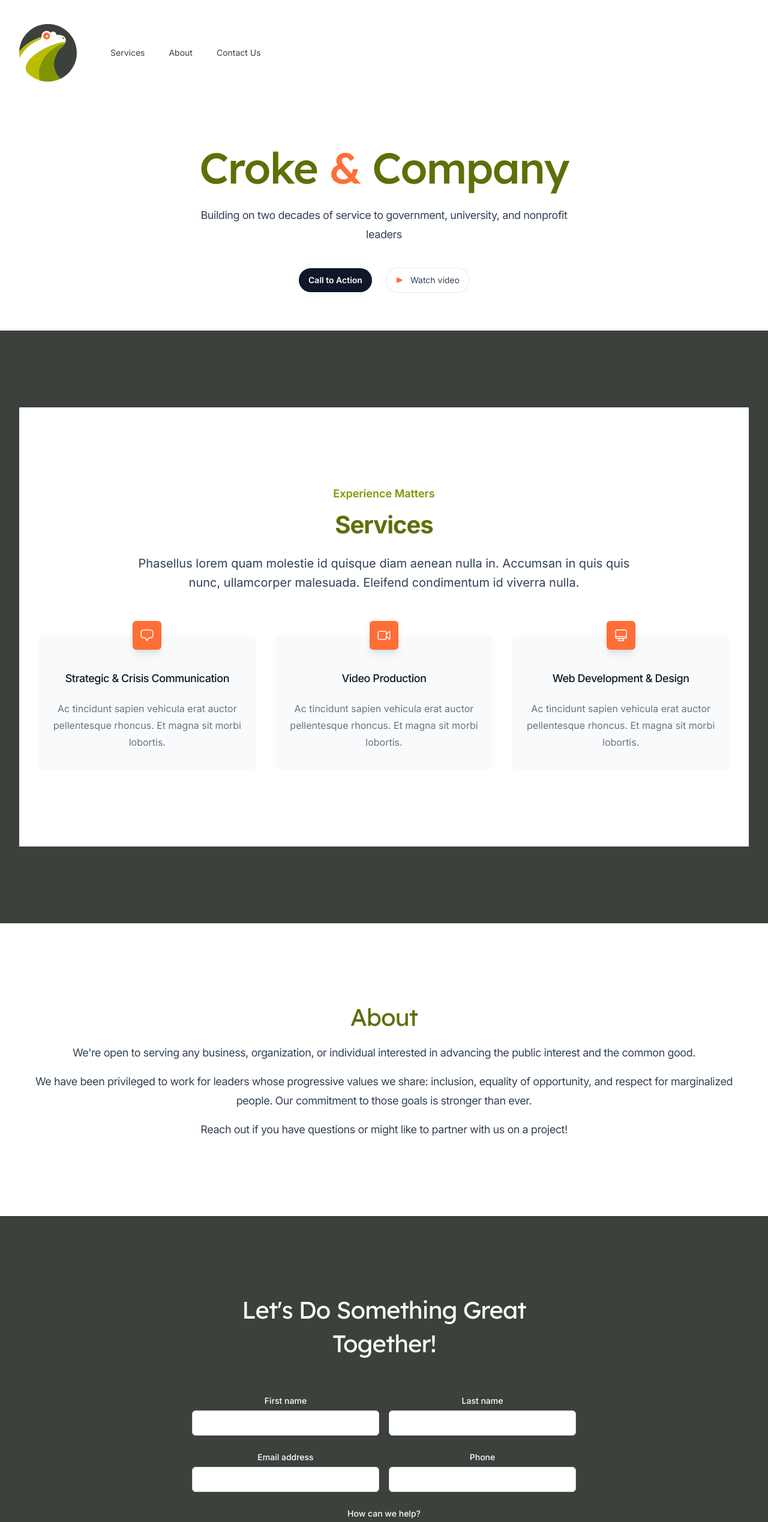
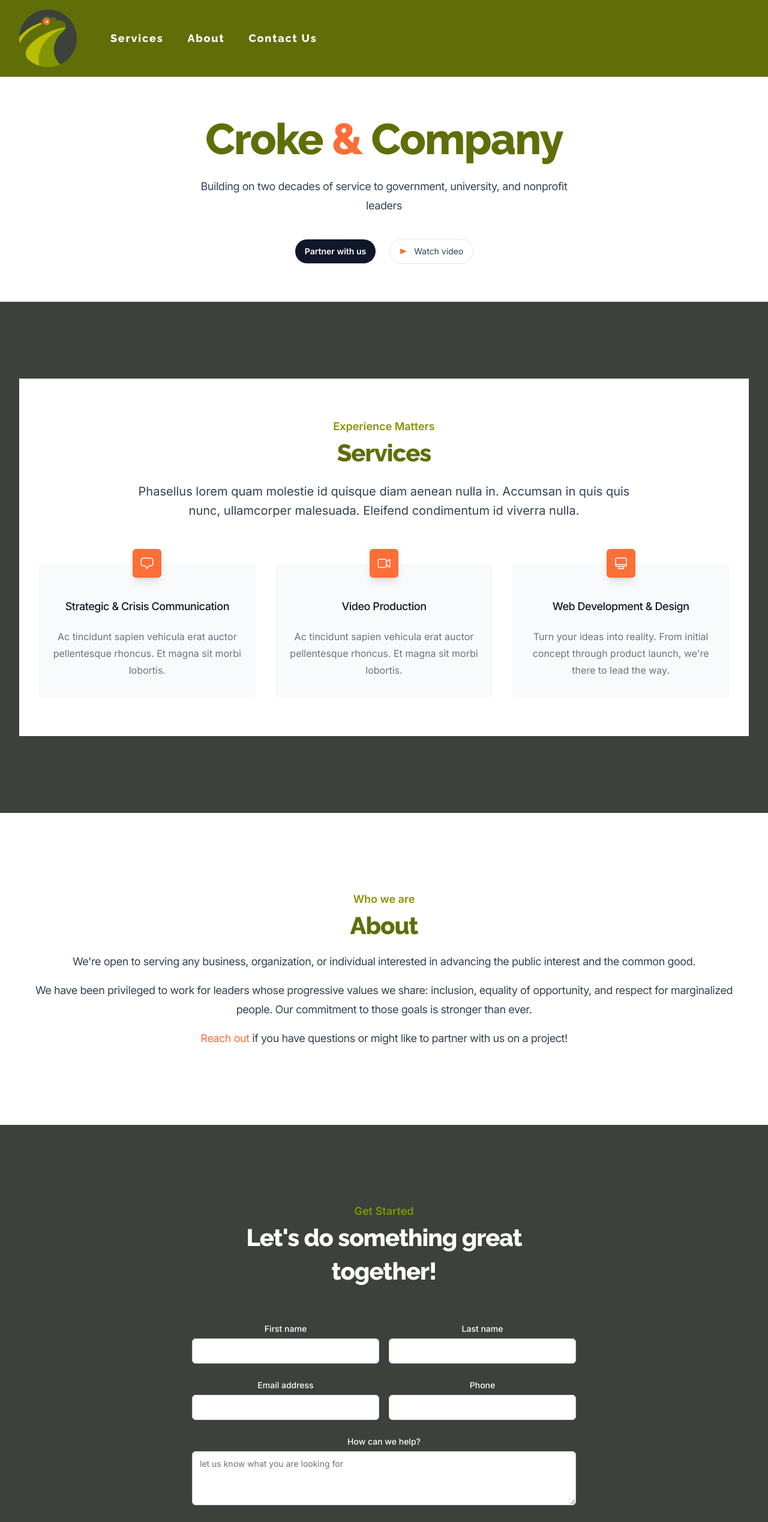
Before and after one commit to pc45/crokebrothers, a Next.js app: page / in a window 1280 px wide. Shown: the top 2537 px of the page at 60% size. Built offline with nearby package versions, Linux system fonts and the light colour scheme.

Commit message:
more style updates and copy

```diff
--- a/src/components/About.jsx
+++ b/src/components/About.jsx
@@ -1,8 +1,5 @@
-import Image from 'next/image'
-
-import { ButtonLink } from '@/components/Button'
 import { Container } from '@/components/Container'
-import backgroundImage from '@/images/background-call-to-action.jpg'
+import Link from "next/link";
 
 export function About() {
   return (
@@ -13,9 +10,10 @@ export function About() {
 
       <Container className="relative">
         <div className="mx-auto max-w-7xl text-center">
-          <h2 className="font-display text-3xl tracking-tight text-croke sm:text-4xl">
+          <h2 className="text-lg font-semibold text-croke-100">Who we are</h2>
+          <p className="font-display text-3xl tracking-tight text-croke sm:text-4xl">
             About
-          </h2>
+          </p>
           <p className="mt-4 text-lg tracking-tight text-slate-700">
             We're open to serving any business, organization, or individual interested in advancing the public interest and the common good.
           </p>
@@ -23,7 +21,7 @@ export function About() {
             We have been privileged to work for leaders whose progressive values we share: inclusion, equality of opportunity, and respect for marginalized people. Our commitment to those goals is stronger than ever.
           </p>
           <p className="mt-4 text-lg tracking-tight text-slate-700">
-            Reach out if you have questions or might like to partner with us on a project!
+            <Link href="#contact"><a className="text-croke-300 hover:text-croke-600"> Reach out </a></Link> if you have questions or might like to partner with us on a project!
           </p>
         </div>
       </Container>
--- a/src/components/Contact.jsx
+++ b/src/components/Contact.jsx
@@ -9,12 +9,10 @@ export default function Contact() {
       >
         <Container>
           <div className="mx-auto max-w-2xl md:text-center">
-            <h2
-                id="portfolio-title"
-                className="font-display text-3xl tracking-tight text-white sm:text-4xl"
-            >
-              Let's Do Something Great Together!
-            </h2>
+            <h2 className="text-lg font-semibold text-croke-100">Get Started</h2>
+            <p className="font-display text-3xl tracking-tight text-white sm:text-4xl">
+              Let's do something great together!
+            </p>
 
             <form className="space-y-8 divide-y divide-white">
               <div className="space-y-8 divide-y divide-white">
--- a/src/components/Header.jsx
+++ b/src/components/Header.jsx
@@ -90,7 +90,7 @@ function MobileNavigation() {
 
 export function Header() {
   return (
-    <header className="py-10">
+    <header className="py-4 bg-croke">
       <Container>
         <nav className="relative z-50 text-sm flex">
           <ul className="flex items-center">
@@ -104,21 +104,21 @@ export function Header() {
             </li>
             <li className="ml-12 hidden md:block">
               <Link href="#services">
-                <a className="rounded-lg py-1 px-2 text-croke-400 hover:bg-croke-200 hover:text-slate-900">
+                <a className="font-display tracking-widest font-bold text-lg rounded-lg py-1 px-2 text-white hover:bg-croke-200 hover:text-slate-900">
                   Services
                 </a>
               </Link>
             </li>
             <li className="ml-6 hidden md:block">
               <Link href="#about">
-                <a className="rounded-lg py-1 px-2 text-croke-400 hover:bg-croke-200 hover:text-slate-900">
+                <a className="font-display tracking-widest font-bold text-lg rounded-lg py-1 px-2 text-white hover:bg-croke-200 hover:text-slate-900">
                   About
                 </a>
               </Link>
             </li>
             <li className="ml-6 hidden md:block">
               <Link href="#contact">
-                <a className="rounded-lg py-1 px-2 text-croke-400 hover:bg-croke-200 hover:text-slate-900">
+                <a className="font-display tracking-widest font-bold text-lg rounded-lg py-1 px-2 text-white hover:bg-croke-200 hover:text-slate-900">
                   Contact Us
                 </a>
               </Link>
--- a/src/components/Hero.jsx
+++ b/src/components/Hero.jsx
@@ -1,13 +1,5 @@
-import Image from 'next/image'
-
 import { ButtonLink } from '@/components/Button'
 import { Container } from '@/components/Container'
-import logoLaravel from '@/images/logos/laravel.svg'
-import logoMirage from '@/images/logos/mirage.svg'
-import logoStatamic from '@/images/logos/statamic.svg'
-import logoStaticKit from '@/images/logos/statickit.svg'
-import logoTransistor from '@/images/logos/transistor.svg'
-import logoTuple from '@/images/logos/tuple.svg'
 
 export function Hero() {
   return (
@@ -24,7 +16,7 @@ export function Hero() {
         Building on two decades of service to government, university, and nonprofit leaders
       </h3>
       <div className="mt-10 flex justify-center space-x-6">
-        <ButtonLink href="/register" className="bg-croke-300">Call to Action</ButtonLink>
+        <ButtonLink href="#contact" className="bg-croke-300">Partner with us</ButtonLink>
         <ButtonLink
           href="https://www.youtube.com/watch?v=dQw4w9WgXcQ"
           variant="outline"
--- a/src/components/Services.jsx
+++ b/src/components/Services.jsx
@@ -18,7 +18,7 @@ const features = [
   },
   {
     name: 'Web Development & Design',
-    description: 'Ac tincidunt sapien vehicula erat auctor pellentesque rhoncus. Et magna sit morbi lobortis.',
+    description: 'Turn your ideas into reality. From initial concept through product launch, we\'re there to lead the way.',
     icon: ComputerDesktopIcon,
   },
 ]
@@ -31,10 +31,10 @@ export default function Services() {
           className="bg-croke-400 pt-20 pb-14 sm:pb-20 sm:pt-32 lg:pb-32"
       >
         <Container>
-          <div className="relative bg-white py-16 sm:py-24 lg:py-32">
-        <div className="mx-auto max-w-md px-4 text-center sm:max-w-3xl sm:px-6 lg:max-w-7xl lg:px-8">
+          <div className="relative bg-white py-8 sm:py-12 lg:py-16">
+            <div className="mx-auto max-w-md px-4 text-center sm:max-w-3xl sm:px-6 lg:max-w-7xl lg:px-8">
           <h2 className="text-lg font-semibold text-croke-100">Experience Matters</h2>
-          <p className="mt-2 text-3xl font-bold tracking-tight text-croke sm:text-4xl">
+          <p className="font-display text-3xl tracking-tight text-croke sm:text-4xl">
             Services
           </p>
           <p className="mx-auto mt-5 max-w-prose text-xl text-slate-700">
--- a/src/pages/_document.jsx
+++ b/src/pages/_document.jsx
@@ -16,9 +16,10 @@ export default function Document(props) {
           href="https://fonts.gstatic.com"
           crossOrigin="anonymous"
         />
+
         <link
           rel="stylesheet"
-          href="https://fonts.googleapis.com/css2?family=Inter:wght@100..900&family=Lexend:wght@400;500&display=swap"
+          href="https://fonts.googleapis.com/css2?family=Inter:wght@100..900&family=Raleway:wght@800&display=swap"
         />
       </Head>
       <body className="flex h-full flex-col">
--- a/src/pages/index.jsx
+++ b/src/pages/index.jsx
@@ -1,5 +1,4 @@
 import Head from 'next/head'
-
 import { About } from '@/components/About'
 import { Footer } from '@/components/Footer'
 import { Header } from '@/components/Header'
--- a/tailwind.config.js
+++ b/tailwind.config.js
@@ -25,7 +25,7 @@ module.exports = {
       },
       fontFamily: {
         sans: ['Inter', ...defaultTheme.fontFamily.sans],
-        display: ['Lexend', ...defaultTheme.fontFamily.sans],
+        display: ['Raleway', ...defaultTheme.fontFamily.sans],
       },
       maxWidth: {
         '2xl': '40rem',
```
Also changed, not shown: src/components/Footer.jsx (+8 -10 lines).
